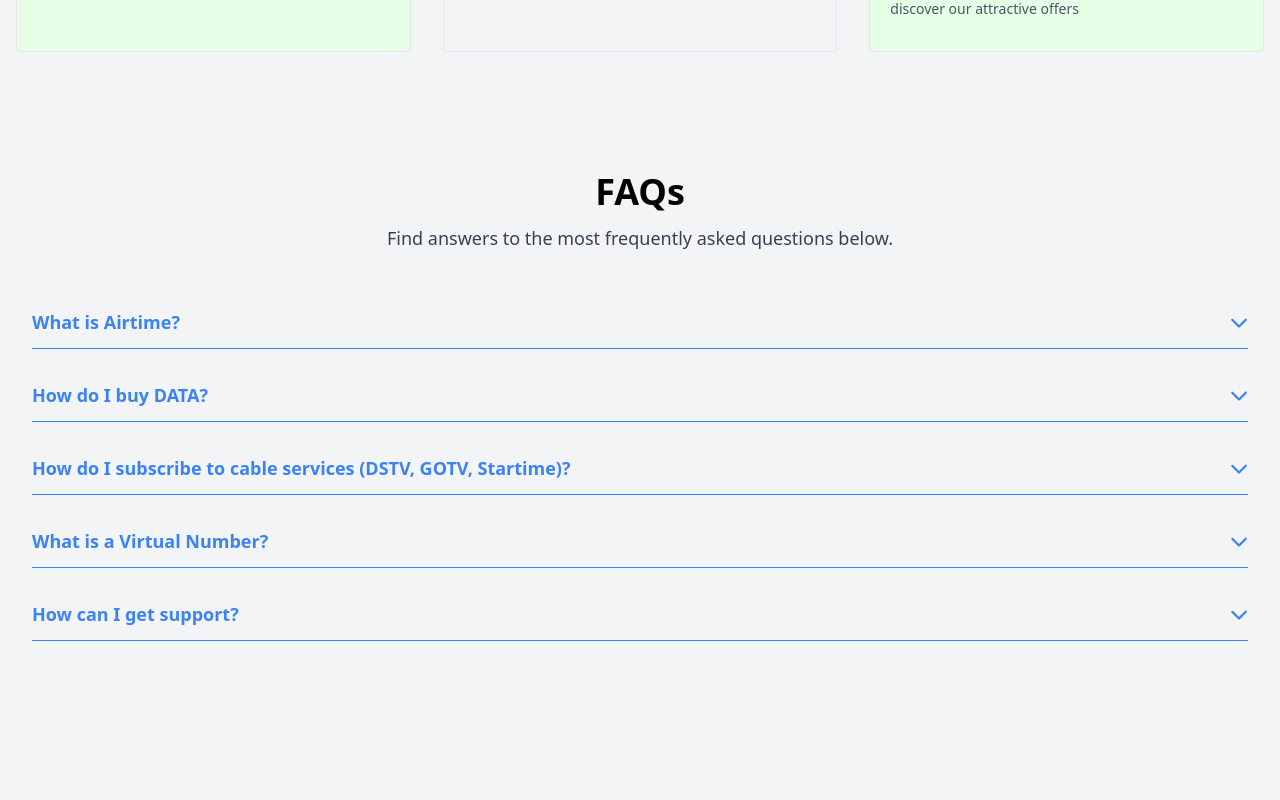
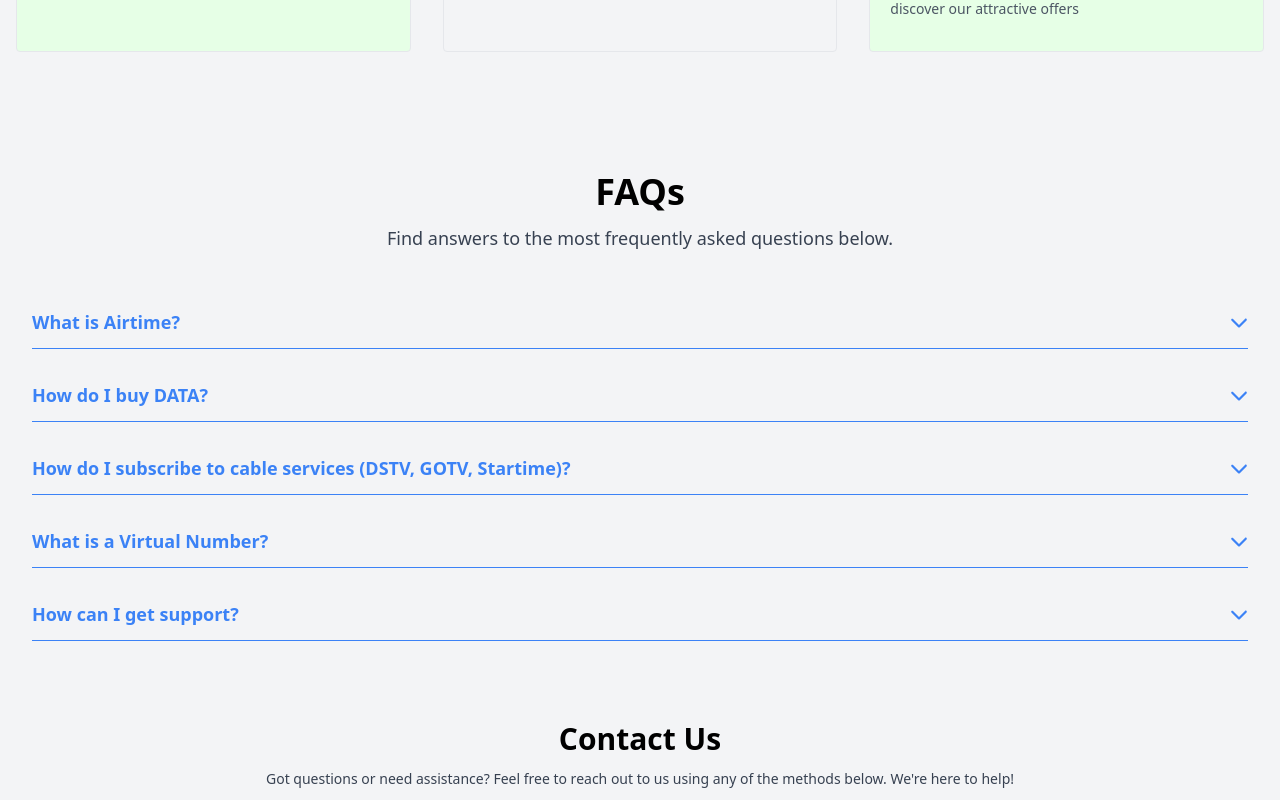
Before and after one commit to DevTaiwo18/QuickPay, a React (Vite) app: page / in a window 1280 px wide. Shown: the part 1340-2140 px from the top of the page. Built offline with nearby package versions, Linux system fonts and the light colour scheme.

Commit message:
new update

```diff
--- a/src/component/Homepage/Faqs.jsx
+++ b/src/component/Homepage/Faqs.jsx
@@ -33,7 +33,7 @@
   ];
 
   return (
-    <div className="min-h-screen bg-gray-100">
+    <div className=" bg-gray-100">
       <section className="py-2 md:py-10">
         <div className="container mx-auto px-5 md:px-8">
           <h1 className="text-2xl md:text-4xl font-bold text-center mb-3">FAQs</h1>
```
